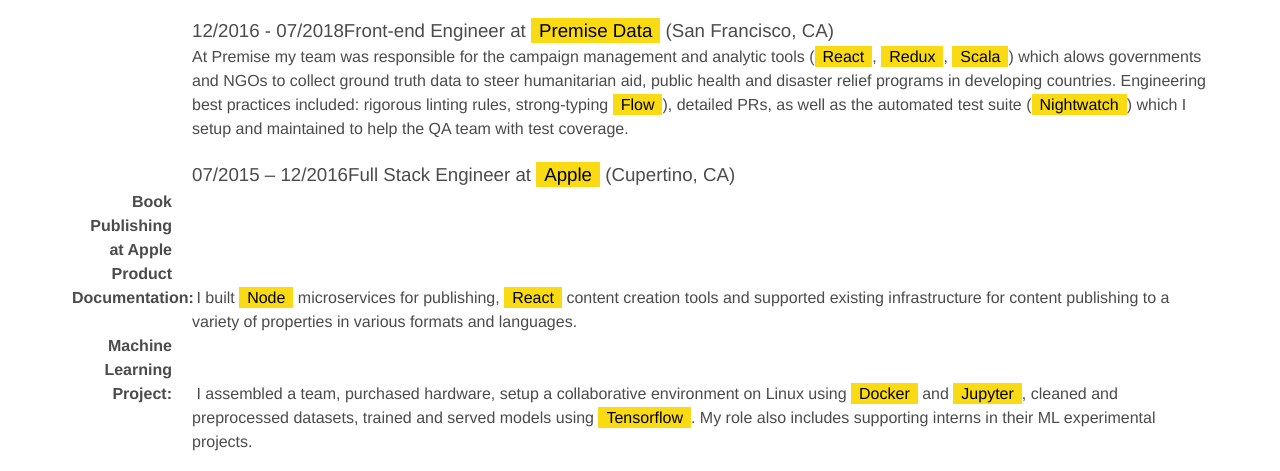
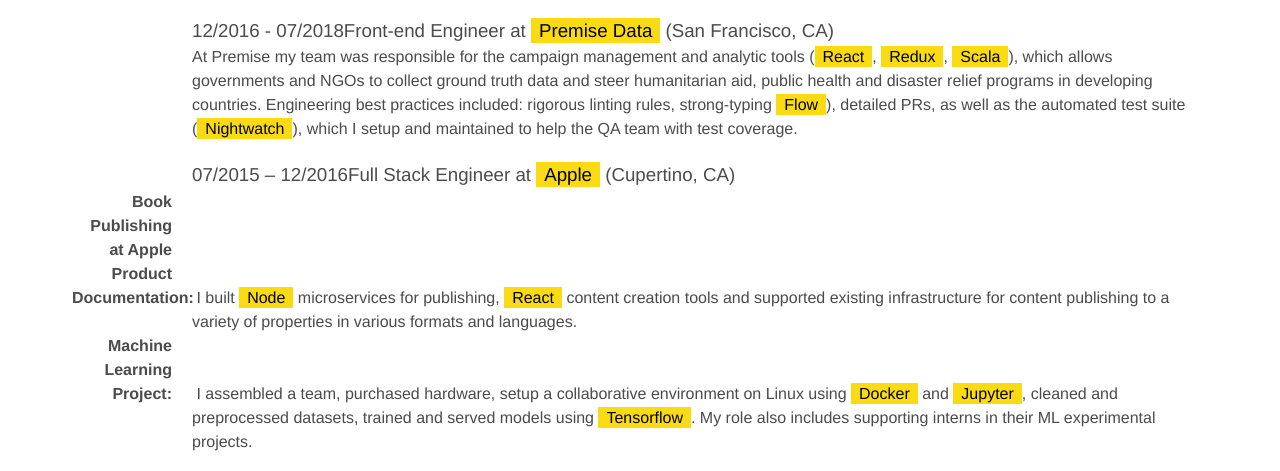
Before and after one commit to ianeiko/ianeiko.github.io, a plain HTML site: page cv.html in a window 1280 px wide. Shown: the part 256-727 px from the top of the page. Drawn offline with Linux system fonts and the light colour scheme.

Commit message:
updating copy

```diff
--- a/cv.html
+++ b/cv.html
@@ -27,7 +27,7 @@
 
     <section>
       <h3><span class="date">12/2016 - 07/2018</span>Front-end Engineer at <span class="h-light">Premise Data</span> (San Francisco, CA)</h3>
-      <p>At Premise my team was responsible for the campaign management and analytic tools (<span class="h-light">React</span>,  <span class="h-light">Redux</span>, <span class="h-light">Scala</span>) which alows governments and NGOs to collect ground truth data to steer humanitarian aid, public health and disaster relief programs in developing countries. Engineering best practices included: rigorous linting rules, strong-typing <span class="h-light">Flow</span>), detailed PRs, as well as the automated test suite (<span class="h-light">Nightwatch</span>) which I setup and maintained to help the QA team with test coverage.</p>
+      <p>At Premise my team was responsible for the campaign management and analytic tools (<span class="h-light">React</span>, <span class="h-light">Redux</span>, <span class="h-light">Scala</span>), which allows governments and NGOs to collect ground truth data and steer humanitarian aid, public health and disaster relief programs in developing countries. Engineering best practices included: rigorous linting rules, strong-typing <span class="h-light">Flow</span>), detailed PRs, as well as the automated test suite (<span class="h-light">Nightwatch</span>), which I setup and maintained to help the QA team with test coverage.</p>
     </section>
 
     <section>
```
Also changed, not shown: 2 other files.
